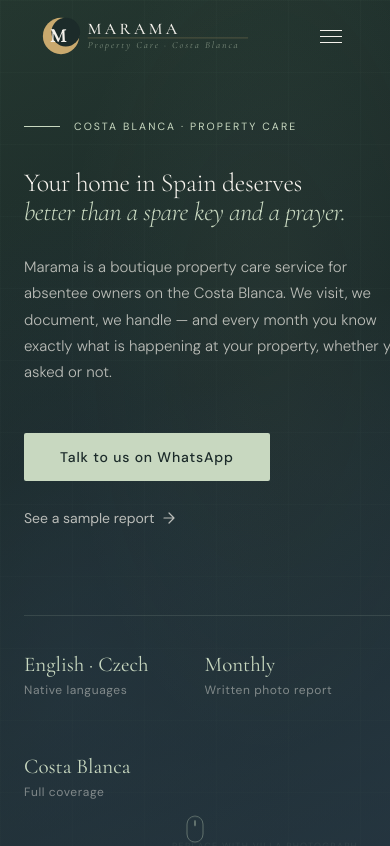
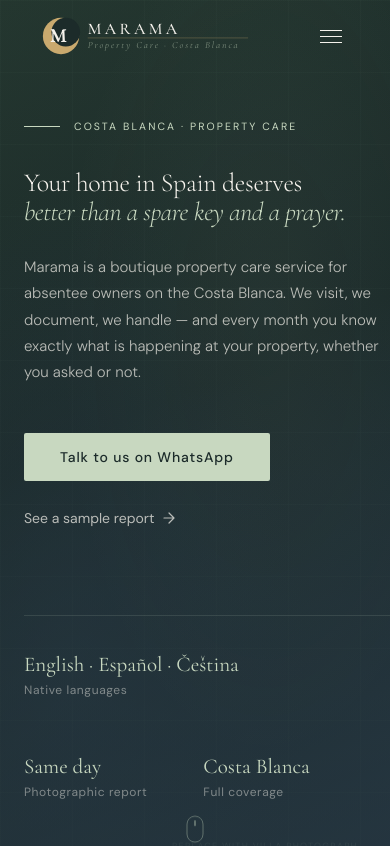
Before and after one commit to JariMarama/marama-web, a Next.js app: page / in a window 390 px wide. Shown: the top 846 px of the page. Built offline with nearby package versions, Linux system fonts and the light colour scheme.

Commit message:
Fix: mobile paragraph overflow and trust strip content

```diff
--- a/app/page.js
+++ b/app/page.js
@@ -124,8 +124,8 @@ const COPY = {
     sub:"Marama is a boutique property care service for absentee owners on the Costa Blanca. We visit, we document, we handle — and every month you know exactly what is happening at your property, whether you asked or not.",
     cta:"Talk to us on WhatsApp", ctaLink:"See a sample report",
     trust:[
-      {n:"English · Czech",l:"Native languages"},
-      {n:"Monthly",l:"Written photo report"},
+      {n:"English · Español · Čeština",l:"Native languages"},
+      {n:"Same day",l:"Photographic report"},
       {n:"Costa Blanca",l:"Full coverage"},
     ],
     nav:[{t:"Services",h:"#services"},{t:"The Report",h:"#report"},{t:"About",h:"#about"},{t:"FAQ",h:"#faq"}],
@@ -290,7 +290,7 @@ const COPY = {
     sub:"Marama se stará o domy majitelů, kteří žijí daleko — v Praze, Brně nebo Bratislavě. Každý měsíc navštívíme váš dům, zdokumentujeme jeho stav a postaráme se o vše, co nestíháte z dálky.",
     cta:"Napište nám na WhatsApp", ctaLink:"Zobrazit vzorovou zprávu",
     trust:[
-      {n:"Čeština · English",l:"Rodné jazyky"},
+      {n:"Čeština · English · Español",l:"Rodné jazyky"},
       {n:"Měsíčně",l:"Fotografická zpráva"},
       {n:"Costa Blanca",l:"Celé pobřeží"},
     ],
@@ -562,7 +562,7 @@ export default function MaramaPage() {
         <h1 style={{fontFamily:serif,fontSize:"clamp(26px,6.5vw,82px)",fontWeight:300,lineHeight:1.1,color:C.linen,margin:"0 0 1.75rem",maxWidth:"820px",width:"100%",letterSpacing:"-0.015em",overflowWrap:"break-word",...fd(0.12)}}>
           {c.h1}<br/><em style={{fontStyle:"italic",color:C.sage}}>{c.h2}</em>
         </h1>
-        <p style={{fontFamily:sans,fontSize:"clamp(15px,2vw,19px)",fontWeight:300,color:"rgba(245,242,236,0.72)",lineHeight:1.75,maxWidth:"100%",width:"100%",margin:"0 0 3rem",...fd(0.24)}}>{c.sub}</p>
+        <p style={{fontFamily:sans,fontSize:"clamp(15px,2vw,19px)",fontWeight:300,color:"rgba(245,242,236,0.72)",lineHeight:1.75,maxWidth:"100%",width:"100%",margin:"0 0 3rem",paddingRight:"1rem",boxSizing:"border-box",...fd(0.24)}}>{c.sub}</p>
         <div style={{display:"flex",alignItems:"center",gap:"1.75rem",flexWrap:"wrap",...fd(0.36)}}>
           <a href={WP_LINK} target="_blank" rel="noopener noreferrer"
             style={{fontFamily:sans,fontSize:"14px",fontWeight:500,color:C.forest,background:C.sage,padding:"15px 36px",borderRadius:"2px",textDecoration:"none",letterSpacing:"0.06em",transition:"background .2s,transform .15s",display:"inline-block"}}
```
